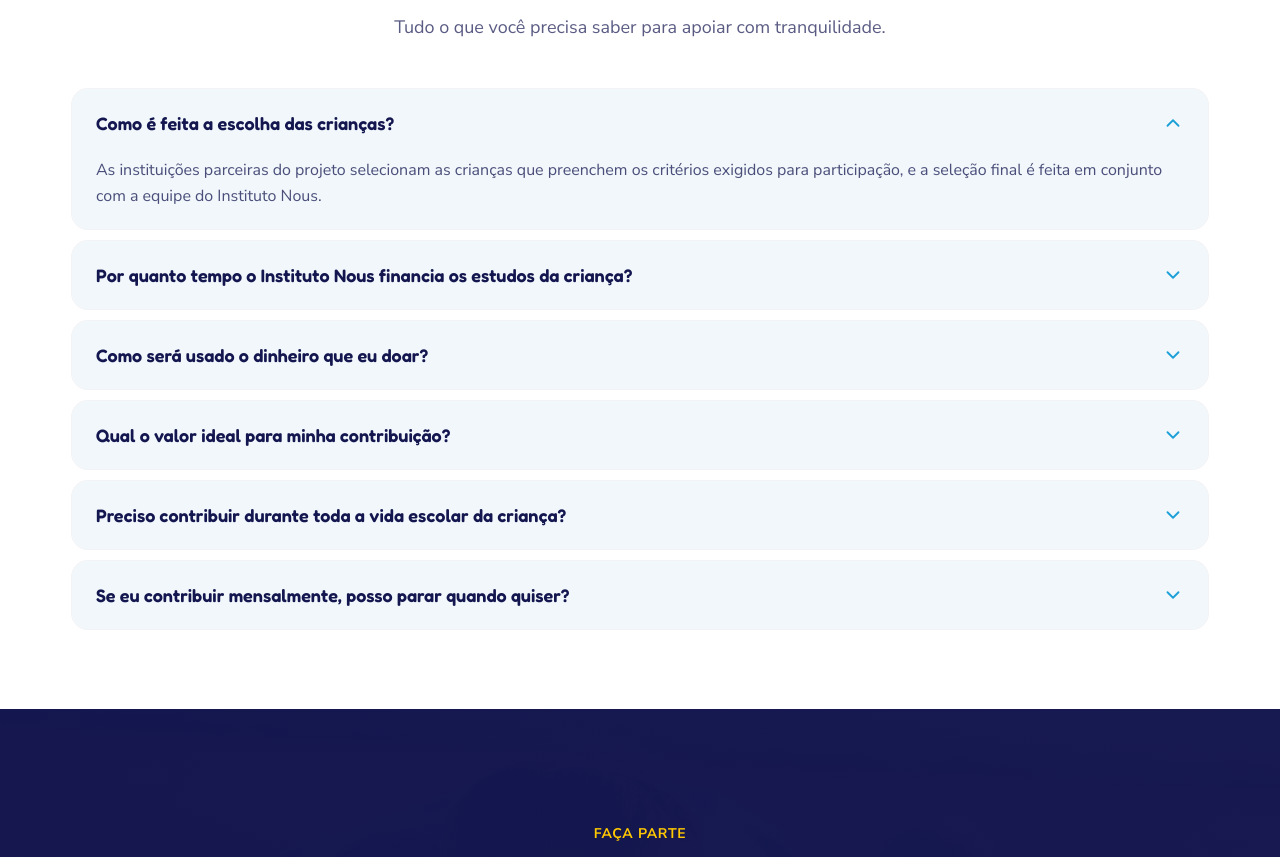
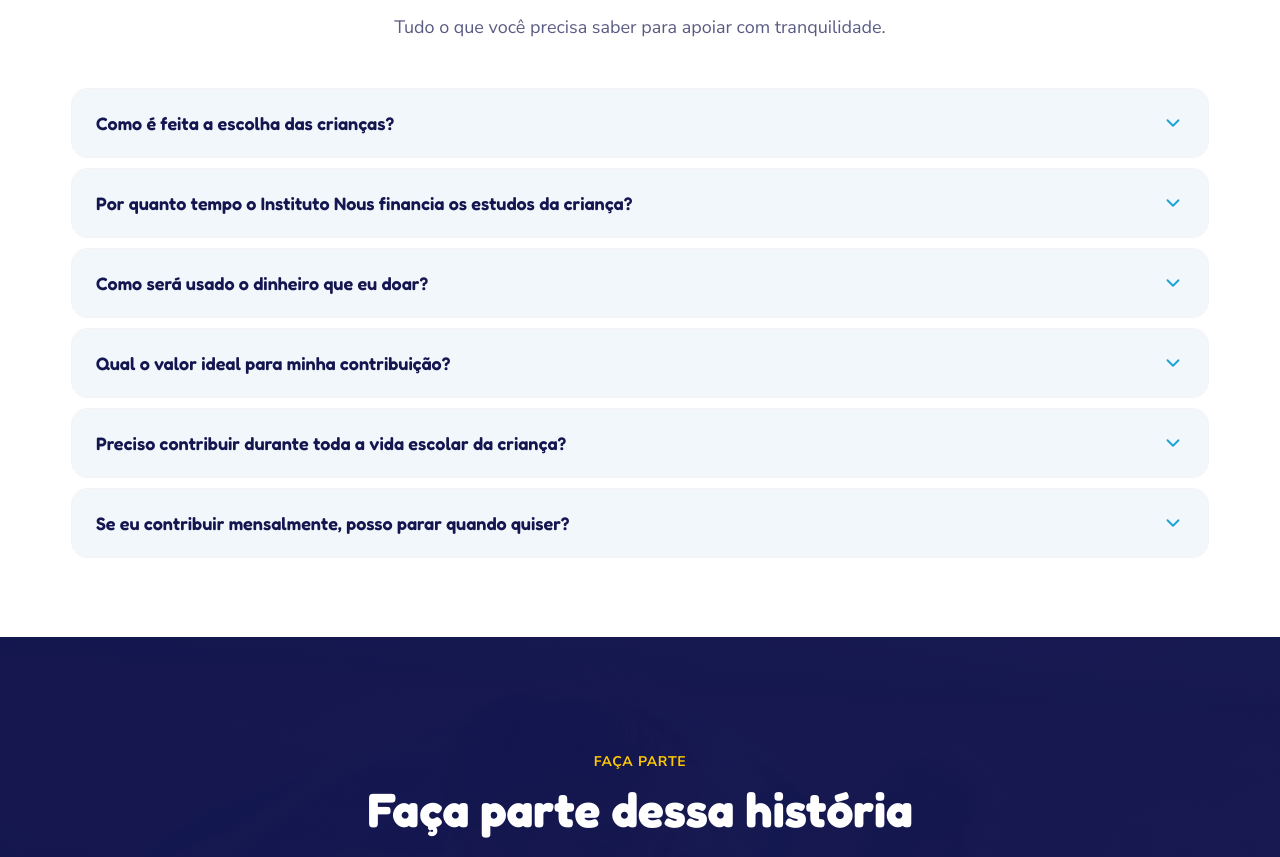
Before and after one commit to midiai9/institutonous, a React (Vite) app: page / in a window 1280 px wide. Shown: the part 4238-5095 px from the top of the page. Built offline with nearby package versions, Linux system fonts and the light colour scheme.

Commit message:
tweak: FAQ inicia com todas fechadas; volume da musica bem mais baixo (0.02)

```diff
--- a/src/components/Faq.tsx
+++ b/src/components/Faq.tsx
@@ -5,7 +5,7 @@
 import Reveal from './Reveal'
 
 export default function Faq() {
-  const [openIndex, setOpenIndex] = useState<number | null>(0)
+  const [openIndex, setOpenIndex] = useState<number | null>(null)
 
   return (
     <section id="faq" className="bg-white py-14 md:py-20">
--- a/src/components/MusicToggle.tsx
+++ b/src/components/MusicToggle.tsx
@@ -14,7 +14,7 @@
   useEffect(() => {
     const audio = new Audio('/criancas.mp3')
     audio.loop = true
-    audio.volume = 0.05
+    audio.volume = 0.02
     audio.preload = 'auto'
     audioRef.current = audio
 
```
